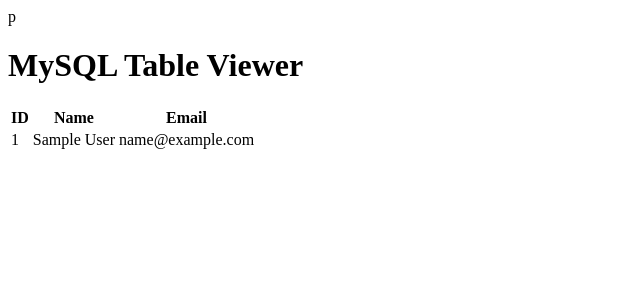
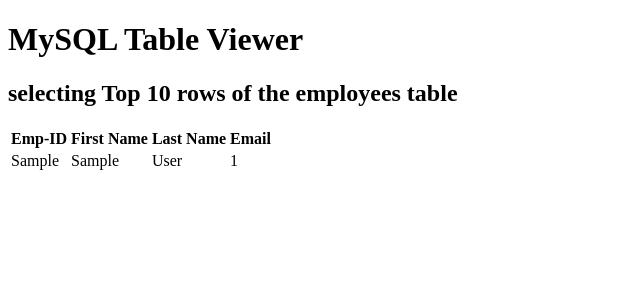
Before and after one commit to vinesh-masurkar/pgp-azure, a PHP site: page / in a window 1280 px wide. Shown: the top 300 px of the page, without its empty margins (0-640 px from the left). Run offline with PHP 8.4, Linux system fonts and the light colour scheme; tables that the repository leaves empty or names only in its code hold one stand-in row (values such as "Sample post"); data that the repository does not hold is empty.

Commit message:
Update index.php
Showing first 10 rows of the employees table

```diff
--- a/index.php
+++ b/index.php
@@ -1,10 +1,11 @@
-p<!DOCTYPE html>
+<!DOCTYPE html>
 <html>
 <head>
 	<title>MySQL Table Viewer</title>
 </head>
 <body>
 	<h1>MySQL Table Viewer</h1>
+	<h2> selecting Top 10 rows of the employees table</h2>
 	<?php
 		// Define database connection variables
 		$servername = "strangfigdbserver.mysql.database.azure.com";
@@ -26,10 +27,11 @@ p<!DOCTYPE html>
 
 		if ($result->num_rows > 0) {
 			// Display table headers
-			echo "<table><tr><th>ID</th><th>Name</th><th>Email</th></tr>";
+			echo "<table><tr><th>Emp-ID</th><th>First Name</th><th>Last Name</th><th>Email</th></tr>";
 			// Loop through results and display each row in the table
 			while($row = $result->fetch_assoc()) {
-				echo "<tr><td>" . $row["id"] . "</td><td>" . $row["name"] . "</td><td>" . $row["email"] . "</td></tr>";
+				echo "<tr><td>" . $row["emp_no"] . "</td><td>" . $row["first_name"] . "</td><td>" . $row["last_name"] . "</td><td>" . $row["email_id"] . "</td></tr>";
+
 			}
 			echo "</table>";
 		} else {
```
